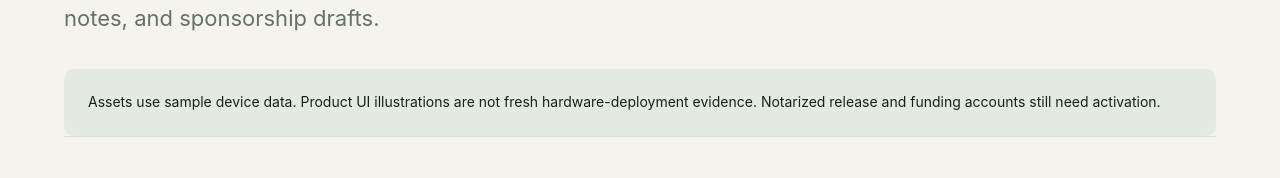
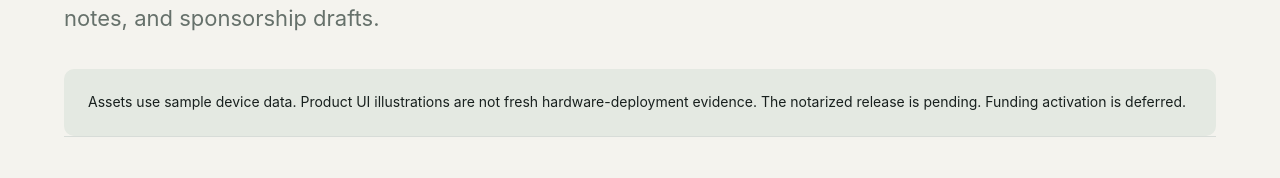
Before and after one commit to radeknovis/Debagr, a plain HTML site: page Marketing/index.html in a window 1280 px wide. Shown: the part 427-605 px from the top of the page. Drawn offline with Linux system fonts and the light colour scheme.

Commit message:
Record personal publisher and defer funding activation

```diff
--- a/Marketing/index.html
+++ b/Marketing/index.html
@@ -1,6 +1,6 @@
 <!doctype html>
 <html lang="en"><head><meta charset="utf-8"><meta name="viewport" content="width=device-width,initial-scale=1"><title>Debagr launch kit</title><link rel="stylesheet" href="site/styles.css"></head>
-<body><nav><a class="brand" href="index.html"><img src="AppIcon.png" width="36" height="36" alt="">Debagr launch kit</a><a href="site/">Launch-site preview ↗</a></nav><main class="legal" style="max-width:1200px"><span class="eyebrow">0.2.0 · Technical preview · Prepared 22 October 2026</span><h1>Ready-to-review<br>launch materials.</h1><p class="lede">Native UI captures, two promo formats, social graphics, release notes, and sponsorship drafts.</p><div class="warning">Assets use sample device data. Product UI illustrations are not fresh hardware-deployment evidence. Notarized release and funding accounts still need activation.</div>
+<body><nav><a class="brand" href="index.html"><img src="AppIcon.png" width="36" height="36" alt="">Debagr launch kit</a><a href="site/">Launch-site preview ↗</a></nav><main class="legal" style="max-width:1200px"><span class="eyebrow">0.2.0 · Technical preview · Prepared 22 October 2026</span><h1>Ready-to-review<br>launch materials.</h1><p class="lede">Native UI captures, two promo formats, social graphics, release notes, and sponsorship drafts.</p><div class="warning">Assets use sample device data. Product UI illustrations are not fresh hardware-deployment evidence. The notarized release is pending. Funding activation is deferred.</div>
 <section><h2>24-second landscape promo</h2><video controls playsinline preload="metadata" poster="video/debagr-promo-landscape-poster.jpg"><source src="video/debagr-promo-landscape.mp4" type="video/mp4"><track kind="captions" src="video/debagr-promo.vtt" srclang="en" label="English"></video><p><a href="video/debagr-promo-landscape.mp4" download>Download 1920 × 1080 MP4</a> · <a href="video/debagr-promo.vtt" download>Web captions</a> · <a href="video/debagr-promo.srt" download>Social captions (SRT)</a></p></section>
 <section class="showcase"><div><h2>Vertical cut</h2><p>1080 × 1920. Silent, with on-screen copy. Ready for vertical social placement.</p><a class="button" href="video/debagr-promo-vertical.mp4" download>Download vertical MP4</a></div><video controls playsinline preload="metadata" poster="video/debagr-promo-vertical-poster.jpg" style="max-height:650px"><source src="video/debagr-promo-vertical.mp4" type="video/mp4"><track kind="captions" src="video/debagr-promo.vtt" srclang="en" label="English"></video></section>
 <section><h2>Native UI · light and dark</h2><div class="grid" style="grid-template-columns:repeat(auto-fit,minmax(270px,1fr))"><a href="screenshots/device-setup-light.png"><img src="screenshots/device-setup-light.png" alt="Device setup in light appearance, sample data"><p>Device setup · Light</p></a><a href="screenshots/agent-tools-light.png"><img src="screenshots/agent-tools-light.png" alt="Agent tools in light appearance, sample data"><p>Agent tools · Light</p></a><a href="screenshots/device-setup-dark.png"><img src="screenshots/device-setup-dark.png" alt="Device setup in dark appearance, sample data"><p>Device setup · Dark</p></a><a href="screenshots/agent-tools-dark.png"><img src="screenshots/agent-tools-dark.png" alt="Agent tools in dark appearance, sample data"><p>Agent tools · Dark</p></a></div></section>
```
Also changed, not shown: 3 other files.
